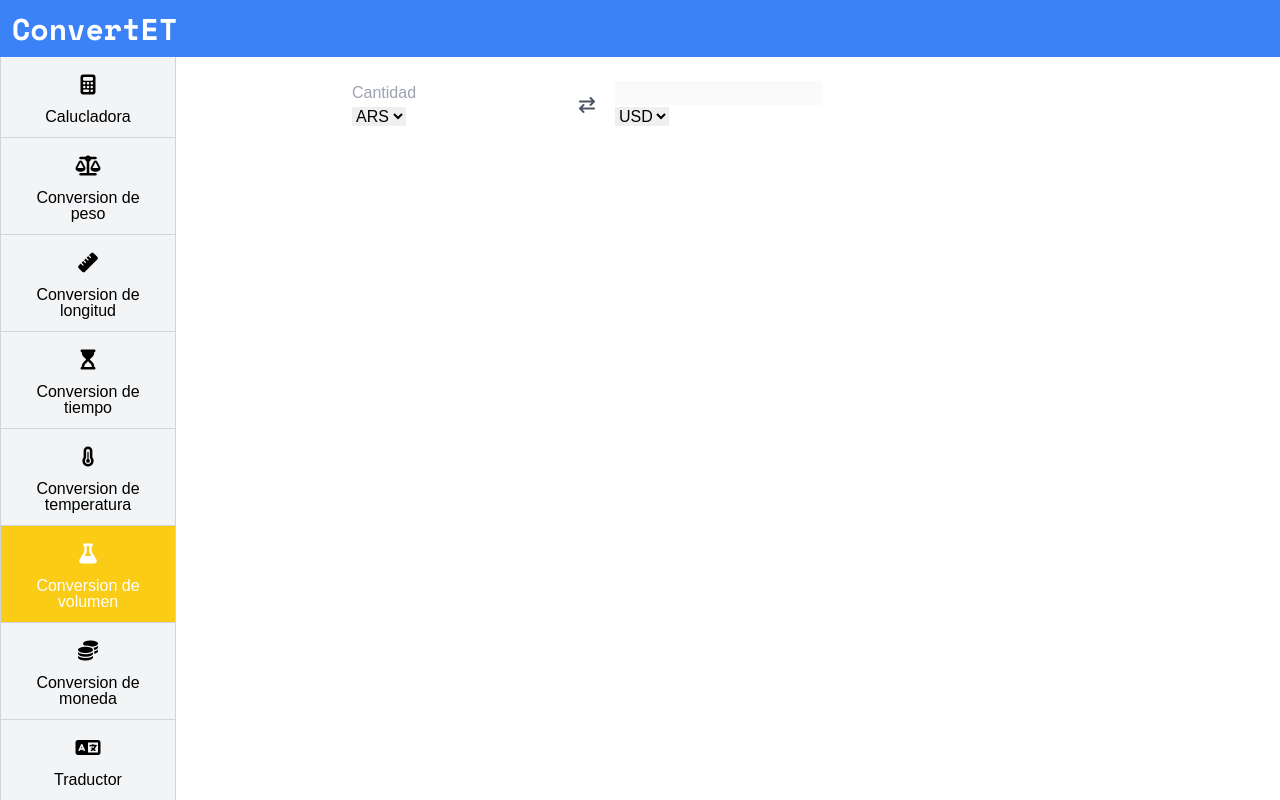
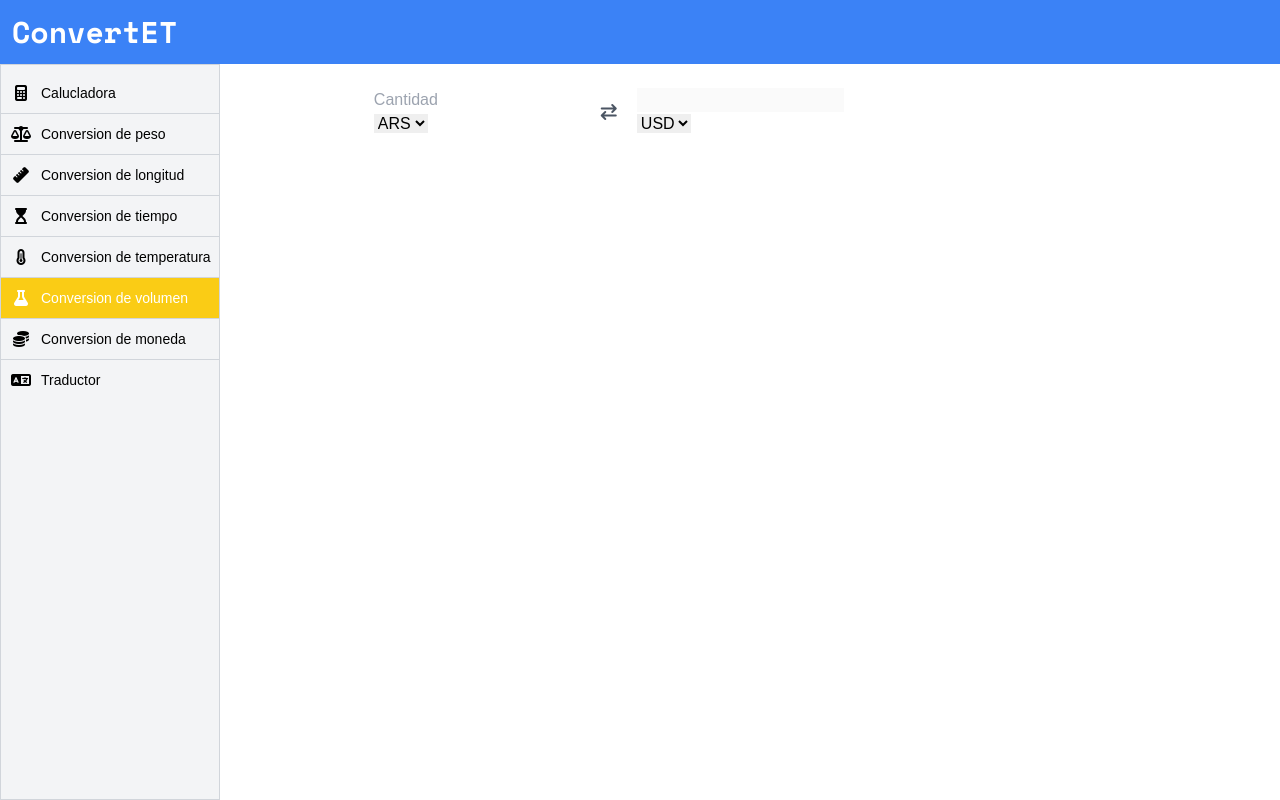
Before and after one commit to alexis00rod/ConvertET, a React (Vite) app: page /convert-volume in a window 1280 px wide. Built offline with nearby package versions, Linux system fonts and the light colour scheme.

Commit message:
Limpie codigo

```diff
--- a/src/pages/ConvertLength/ConvertLength.jsx
+++ b/src/pages/ConvertLength/ConvertLength.jsx
@@ -6,6 +6,6 @@ export const ConvertLength = () => {
   },[])
 
   return (
-    <div>Conversion de longitud</div>
+    <h2>Conversion de longitud</h2>
   )
 }
--- a/src/pages/ConvertTemperature/ConvertTemperature.jsx
+++ b/src/pages/ConvertTemperature/ConvertTemperature.jsx
@@ -6,6 +6,6 @@ export const ConvertTemperature = () => {
   },[])
 
   return (
-    <div>Conversion de temperatura</div>
+    <h2>Conversion de temperatura</h2>
   )
 }
--- a/src/pages/ConvertTime/ConvertTime.jsx
+++ b/src/pages/ConvertTime/ConvertTime.jsx
@@ -6,6 +6,6 @@ export const ConvertTime = () => {
   },[])
 
   return (
-    <div>Conversion de tiempo</div>
+    <h2>Conversion de tiempo</h2>
   )
 }
--- a/src/pages/ConvertWeight/ConvertWeight.jsx
+++ b/src/pages/ConvertWeight/ConvertWeight.jsx
@@ -6,6 +6,6 @@ export const ConvertWeight = () => {
   },[])
 
   return (
-    <div>Conversion de peso</div>
+    <h2>Conversion de peso</h2>
   )
 }
--- a/src/style.css
+++ b/src/style.css
@@ -64,16 +64,29 @@ section {
 
 /* Sidebar */
 .sidebar {
-  @apply w-32 lg:w-40 xl:w-44 bg-gray-100 flex flex-col flex-none border-x border-gray-300 divide-y divide-gray-300;
+  @apply w-max py-2 bg-gray-100 border border-gray-300 divide-y divide-gray-300;
 }
 .sidebar-link {
-  @apply px-3 py-2 w-full flex flex-col items-center duration-300 hover:text-yellow-500;
+  @apply w-full px-2 py-2 flex items-center gap-2 duration-300 hover:text-yellow-500;
 }
 .sidebar-link i {
-  @apply w-10 h-10 flex items-center justify-center flex-none text-xl ;
+  @apply w-6 h-6 flex items-center justify-center;
 }
 .sidebar-link h3 {
-  @apply px-3 py-1 text-center leading-4;
+  @apply text-sm;
+}
+
+/* Select */
+.select {
+  @apply relative h-full grow;
+}
+.select select {
+  @apply w-full h-full px-2 outline-none appearance-none cursor-pointer;
+}
+.select::after {
+  content: '\f078';
+  font-family: 'Font Awesome 5 Free';
+  @apply absolute top-0 bottom-0 right-0 w-8 h-full flex items-center justify-center text-sm font-black pointer-events-none;
 }
 
 .debug {
```
